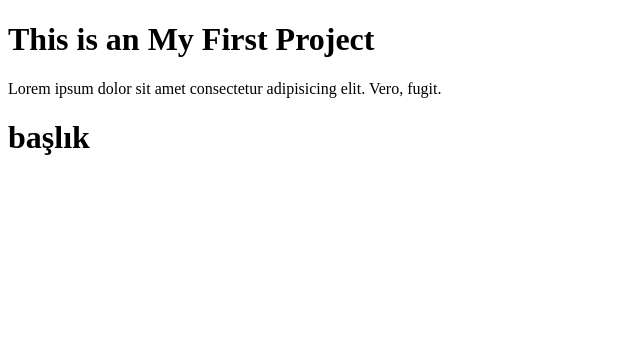
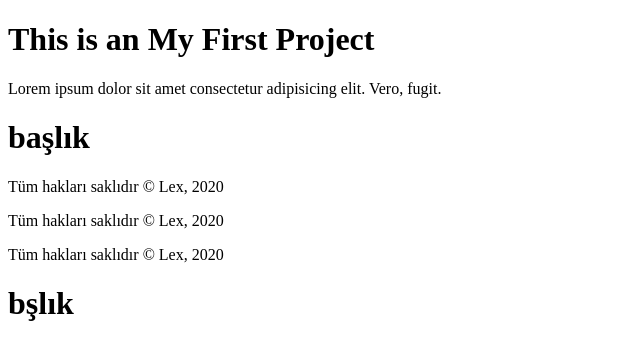
Before and after one commit to ciinaaarrrr/my-first-project, a plain HTML site: page index.html in a window 1280 px wide. Shown: the whole page, without its empty margins (0-640 px from the left). Drawn offline with Linux system fonts and the light colour scheme.

Commit message:
deneme hatası

```diff
--- a/index.html
+++ b/index.html
@@ -10,5 +10,10 @@
     <p>Lorem ipsum dolor sit amet consectetur adipisicing elit. Vero, fugit.</p>
     <!-- lorem10 kodu 10 kelimelik rasgele bir yazı oluşturur sondaki sayısı  değiştirerek kelime sayısını değiştirebilirsiniz -->
      <h1>başlık</h1>
+    <p>Tüm hakları saklıdır &copy; Lex, 2020</p>
+    <p>Tüm hakları saklıdır &#169; Lex, 2020</p>
+    <p>Tüm hakları saklıdır &#xa9; Lex, 2020</p>
+    <h1> bşlık</h1
+
 </body>
 </html>
```
Also changed, not shown: 1 other file.
